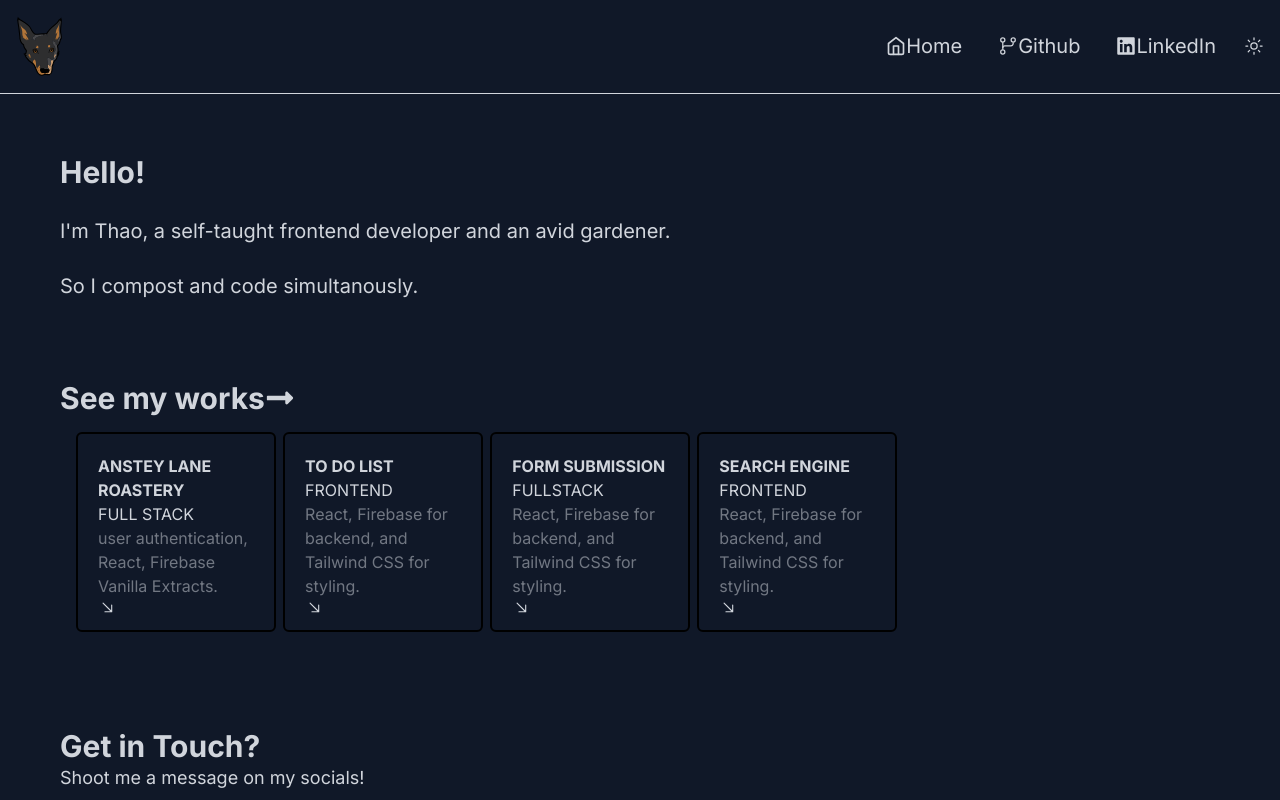
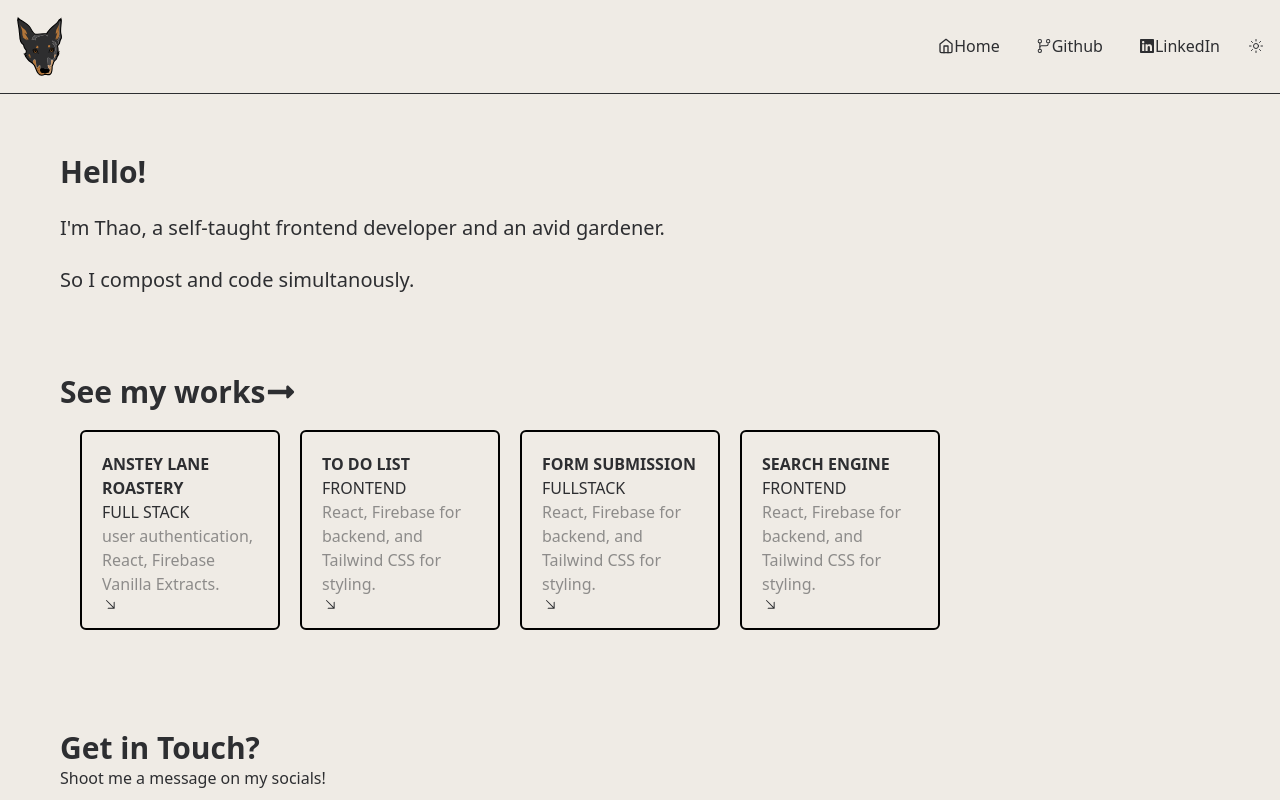
Before and after one commit to ngthaoph/thaocodes-website, a React (Vite) app: page / in a window 1280 px wide. Both pictures are taken after a click on the icon 279 px from the left and 397 px from the top of the page. Shown: the top 800 px of the page. Built offline with nearby package versions, Linux system fonts and the light colour scheme; a web font is replaced by a local one.

Commit message:
update media queries

```diff
--- a/src/App.css
+++ /dev/null
@@ -1,43 +0,0 @@
-#root {
-  max-width: 1280px;
-  margin: 0 auto;
-  padding: 2rem;
-  text-align: center;
-  background-color: "blue";
-}
-
-.logo {
-  height: 6em;
-  padding: 1.5em;
-  will-change: filter;
-  transition: filter 300ms;
-}
-.logo:hover {
-  filter: drop-shadow(0 0 2em #646cffaa);
-}
-.logo.react:hover {
-  filter: drop-shadow(0 0 2em #61dafbaa);
-}
-
-@keyframes logo-spin {
-  from {
-    transform: rotate(0deg);
-  }
-  to {
-    transform: rotate(360deg);
-  }
-}
-
-@media (prefers-reduced-motion: no-preference) {
-  a:nth-of-type(2) .logo {
-    animation: logo-spin infinite 20s linear;
-  }
-}
-
-.card {
-  padding: 2em;
-}
-
-.read-the-docs {
-  color: #888;
-}
--- a/src/common/ProjectTemplate.jsx
+++ b/src/common/ProjectTemplate.jsx
@@ -12,8 +12,12 @@ function ProjectTemplate({
 }) {
   return (
     <div
-      className="w-[200px] h-[200px] p-5 border-2 border-black cursor-grab rounded-[6px] z-10  overflow-hidden
-      transition-transform transform duration-300 ease-in-out hover:scale-105 active:scale-95"
+      className="w-[200px] h-[200px] p-5 border-2 border-black cursor-grab rounded-[6px] z-10 overflow-hidden
+      transition-transform transform duration-300 ease-in-out hover:scale-105 active:scale-95
+      flex-shrink-0
+      flex-wrap
+
+     "
       style={{
         backgroundColor: bgColor,
         color: color,
--- a/src/layouts/Layout.jsx
+++ b/src/layouts/Layout.jsx
@@ -9,14 +9,17 @@ import About from "./AboutMe";
 import Contact from "./Contact";
 
 import Next from "./Next";
+import clsx from "clsx";
+import { twMerge } from "tailwind-merge";
 
 function Layout({ handleActive, active }) {
   const { toggleTheme, isDarkMode } = useTheme();
   return (
     <div
-      className={`relative flex min-h-screen min-w-screen flex-col ${
-        isDarkMode ? "bg-white" : "bg-gray-900 text-gray-300"
-      }`}
+      className={clsx("relative flex min-h-screen min-w-screen flex-col", {
+        "bg-theme-light text-theme-dark": !isDarkMode,
+        "bg-theme-dark text-theme-light": isDarkMode,
+      })}
     >
       {/* HEADER */}
 
--- a/src/layouts/Projects.jsx
+++ b/src/layouts/Projects.jsx
@@ -8,11 +8,8 @@ function Projects() {
     color: "black",
     bgColor: "#c4e456",
   });
+
   const colors = [
-    {
-      color: "black",
-      bgColor: "#c4e456",
-    },
     {
       color: "#60f0c4",
       bgColor: "black",
@@ -119,7 +116,7 @@ function Projects() {
   };
   console.log(selectProject);
   return (
-    <div className="project-container">
+    <div className="flex flex-col max-w-70 justify-start items-center p-5 gap-5 min-md:flex-row max-sm:flex-row">
       {projects.map((project) => {
         return (
           <ProjectTemplate
--- a/src/main.jsx
+++ b/src/main.jsx
@@ -3,6 +3,7 @@ import { createRoot } from "react-dom/client";
 import { BrowserRouter } from "react-router";
 
 import App from "./App.jsx";
+import "./styles.css";
 
 createRoot(document.getElementById("root")).render(
   <StrictMode>
--- a/src/styles.css
+++ b/src/styles.css
@@ -1,23 +1,22 @@
 @import "tailwindcss";
+@theme {
+  --color-theme-light: #efebe5;
+  --color-theme-dark: #2d2e31;
 
-:root {
-  font-family: Inter, system-ui, Avenir, Helvetica, Arial, sans-serif;
+  --breakpoint-sm: 768px;
+  --breakpoint-md: 982px;
+  --breakpoint-lg: 1084px;
+}
+
+/* :root {
   line-height: 1.5;
   font-weight: 400;
-
-  color-scheme: light dark;
-  color: black;
-  background-color: #f2f2f2;
 
   font-synthesis: none;
   text-rendering: optimizeLegibility;
   -webkit-font-smoothing: antialiased;
   -moz-osx-font-smoothing: grayscale;
-  root.dark {
-    background-color: #1a202c; /* Dark mode background */
-    color: white; /* Dark mode text color */
-  }
-}
+} */
 
 /* a {
   font-weight: 500;
@@ -27,14 +26,6 @@
 a:hover {
   color: #535bf2;
 } */
-
-body {
-  margin: 0;
-  display: flex;
-  place-items: center;
-  min-width: 320px;
-  min-height: 100vh;
-}
 
 /* @media (prefers-color-scheme: light) {
   :root {
@@ -52,46 +43,9 @@ body {
 .project-container {
   display: flex;
   flex-direction: row; /* Stack elements vertically by default */
-  max-width: 66.666667vw; /* Restrict the width */
-  justify-content: space-between; /* Space between the items */
-  align-items: center; /* Center items horizontally */
-  padding: 1.25rem; /* Padding */
+  max-width: 70vw fit-content; /* Restrict the width */
+  justify-content: flex-start; /* Space between the items */
+  align-items: center;
+  padding: 20px;
+  gap: 20px;
 }
-/*Phone 768-480 */
-@media only screen and (max-width: 768px) {
-  body {
-    font-size: 14px;
-  }
-
-  header {
-    font-size: 18px;
-  }
-  .project-container {
-    flex-direction: column;
-  }
-}
-
-/* Medium devices (Tablets, between 601px and 1024px) */
-@media only screen and (min-width: 1024px) {
-  body {
-    font-size: 16px;
-  }
-
-  header {
-    font-size: 20px;
-  }
-  .project-container {
-    padding: 1rem;
-  }
-}
-
-/* Large devices (Desktops, 1025px and above) */
-@media only screen and (min-width: 1025px) {
-  body {
-    font-size: 18px;
-  }
-
-  header {
-    font-size: 20px;
-  }
-}
--- a/src/styles/styles.css.ts
+++ /dev/null
@@ -1,9 +0,0 @@
-import { style } from "@vanilla-extract/css";
-
-const myStyle = style({
-  "@media": {
-    "screen and (max-width: 100px)": {
-      padding: 10,
-    },
-  },
-});
--- a/src/styles/themes.css.ts
+++ /dev/null
@@ -1,57 +0,0 @@
-import { createGlobalTheme } from "@vanilla-extract/css";
-
-export const root = createGlobalTheme(":root", {
-  fonts: {
-    brand: "Inter",
-    body: "Open Sans",
-    bold: "Roboto Mono",
-    button: "Roboto Mono",
-  },
-  colors: {
-    // Semantic tokens
-    background: "#fffbfc",
-    // background: "#235585",
-  },
-  height: {
-    "1x": "250px",
-  },
-  space: {
-    none: "0",
-    "1x": "8px",
-    "2x": "16px",
-    "3x": "24px",
-    "4x": "32px",
-    "5x": "40px",
-    "6x": "48px",
-  },
-  fontSizes: {
-    "1x": "8px",
-    "2x": "12px",
-    "3x": "16px",
-    "4x": "20px",
-    "5x": "24px",
-    "6x": "28px",
-    "7x": "32px",
-    "8x": "36px",
-    "9x": "40px",
-    "10x": "44px",
-    "11x": "48px",
-    "12x": "52px",
-    "13x": "56px",
-    "14x": "60px",
-    "15x": "64px",
-  },
-  fontWeights: {
-    light: "300",
-    normal: "500",
-    bold: "600",
-    bolder: "700",
-  },
-  gap: {
-    "1x": "8px",
-    "2x": "12px",
-    "3x": "16px",
-    "4x": "20px",
-  },
-});
-export const vars = { ...root };
--- a/tailwind.config.js
+++ /dev/null
@@ -1,11 +0,0 @@
-module.exports = {
-  content: ["./src/**/*.{vue,js,ts}"],
-  plugins: [require("daisyui")],
-  theme: {
-    extend: {
-      rotate: {
-        14.1084: "14.1084deg", // Custom rotation value
-      },
-    },
-  },
-};
--- a/vite.config.js
+++ b/vite.config.js
@@ -1,9 +1,9 @@
 import { defineConfig } from "vite";
 import react from "@vitejs/plugin-react";
-import { vanillaExtractPlugin } from "@vanilla-extract/vite-plugin";
+
 import tailwindcss from "@tailwindcss/vite";
 
 // https://vite.dev/config/
 export default defineConfig({
-  plugins: [react(), vanillaExtractPlugin(), tailwindcss()],
+  plugins: [react(), tailwindcss()],
 });
```
Also changed, not shown: package.json (+5 -3 lines), 1 other file (tests, documents, lock files or other folders).
